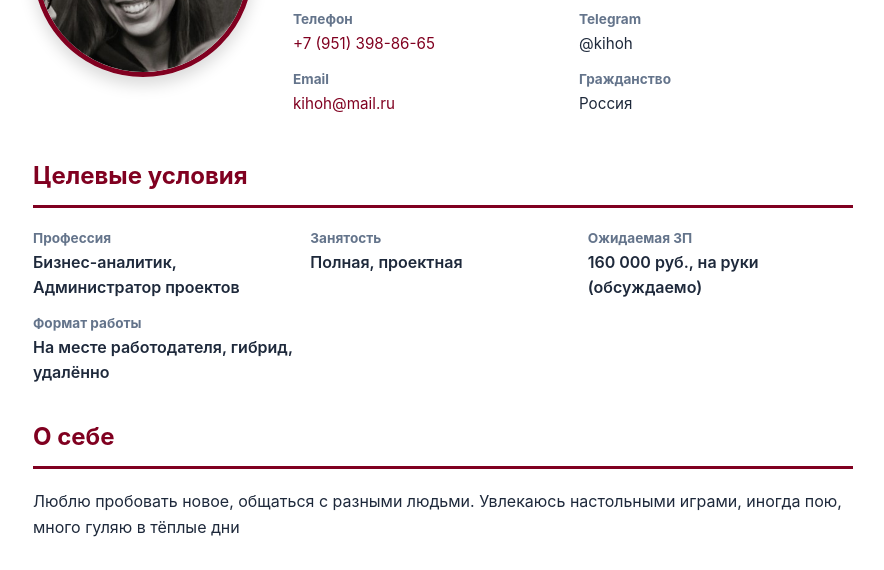
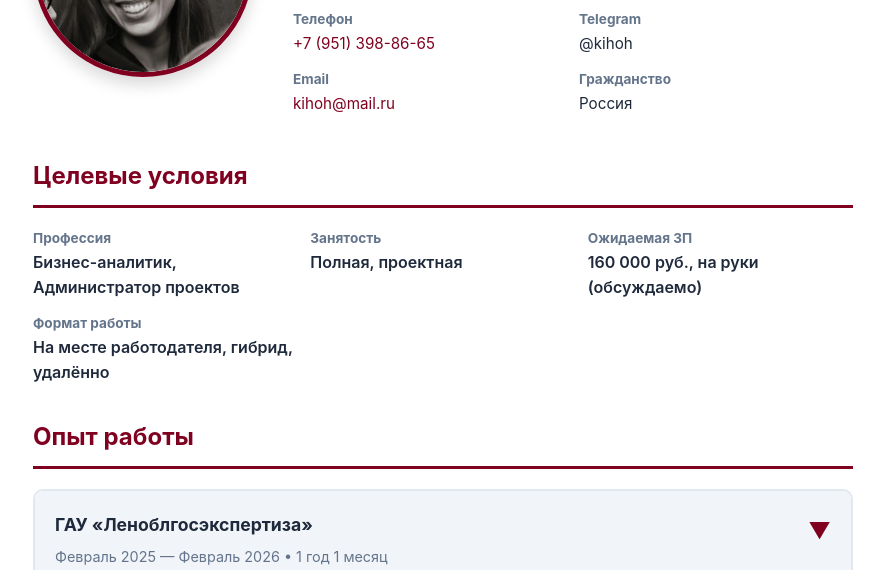
Before and after one commit to mihaylovaesskb-pixel/resume, a plain HTML site: page index.html in a window 1280 px wide. Shown: the part 203-773 px from the top of the page, without its empty margins (197-1081 px from the left). Drawn offline with Linux system fonts and the light colour scheme.

Commit message:
Update index.html
Удалён блок "О себе"

```diff
--- a/index.html
+++ b/index.html
@@ -342,14 +342,6 @@
       </div>
     </section>
 
-    <!-- Блок О себе -->
-<section id="about-me">
-  <h2>О себе</h2>
-  <p class="section-text">
-    Люблю пробовать новое, общаться с разными людьми. Увлекаюсь настольными играми, иногда пою, много гуляю в тёплые дни
-  </p>
-</section>
-
     <!-- Опыт работы -->
     <section id="experience">
       <h2>Опыт работы</h2>
```
